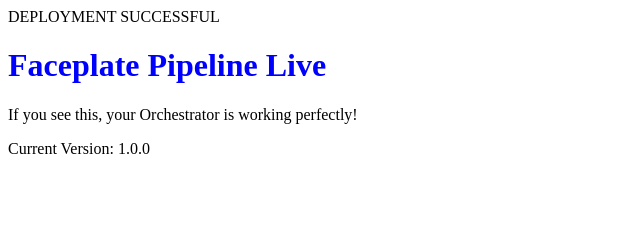
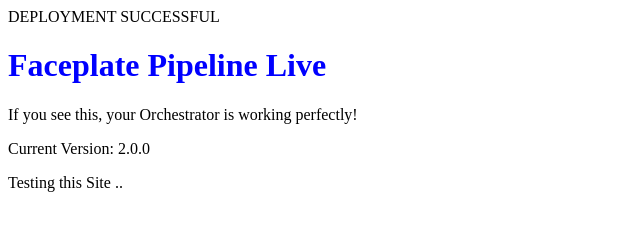
Before and after one commit to heetp0101/faceplate-test-site, a website: page index.html in a window 1280 px wide. Shown: the whole page, without its empty margins (0-640 px from the left). Drawn offline with Linux system fonts and the light colour scheme.

Commit message:
changed the version

```diff
--- a/index.html
+++ b/index.html
@@ -10,7 +10,8 @@
         <div class="status-tag">DEPLOYMENT SUCCESSFUL</div>
         <h1 style="color: blue;">Faceplate Pipeline Live</h1>
         <p>If you see this, your Orchestrator is working perfectly!</p>
-        <div class="version">Current Version: 1.0.0</div>
+        <div class="version">Current Version: 2.0.0</div>
+        <p>Testing this Site ..</p>
     </div>
 </body>
 </html>
```
